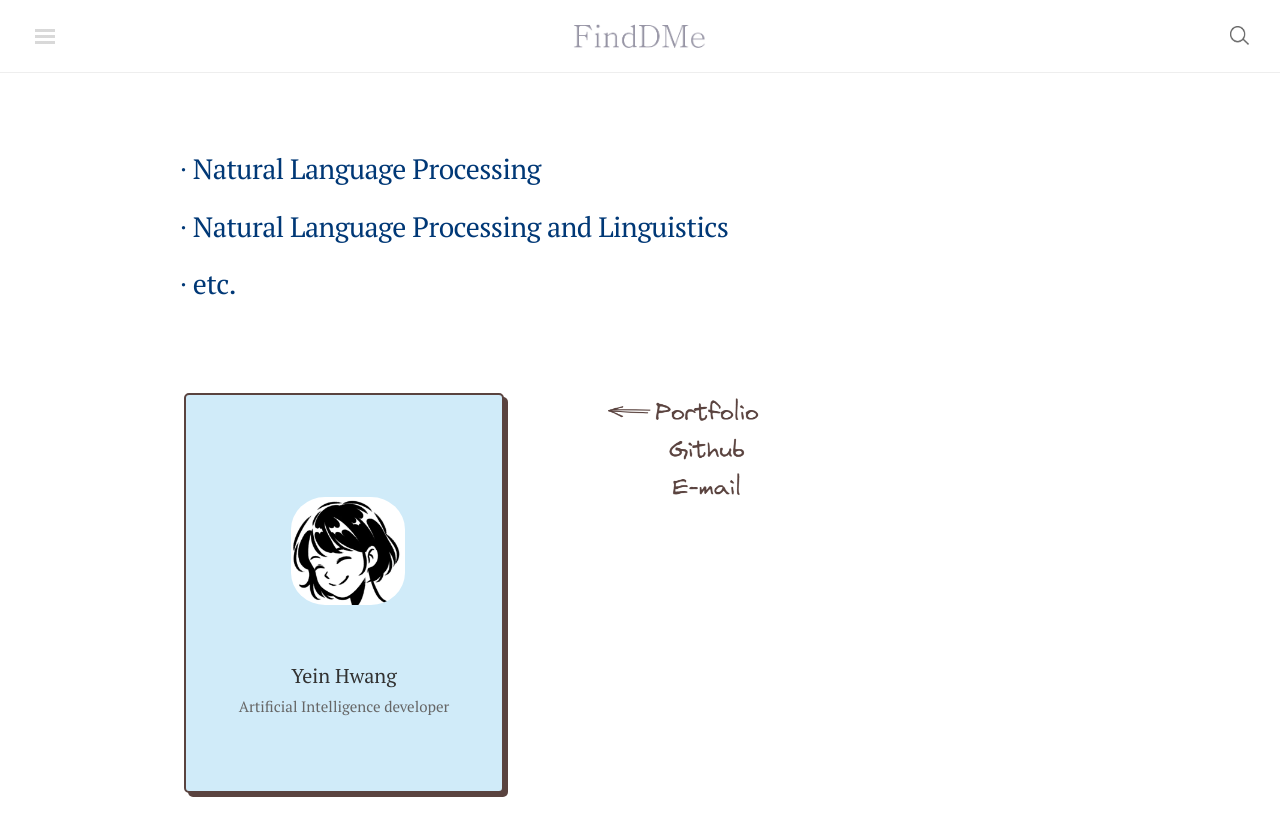
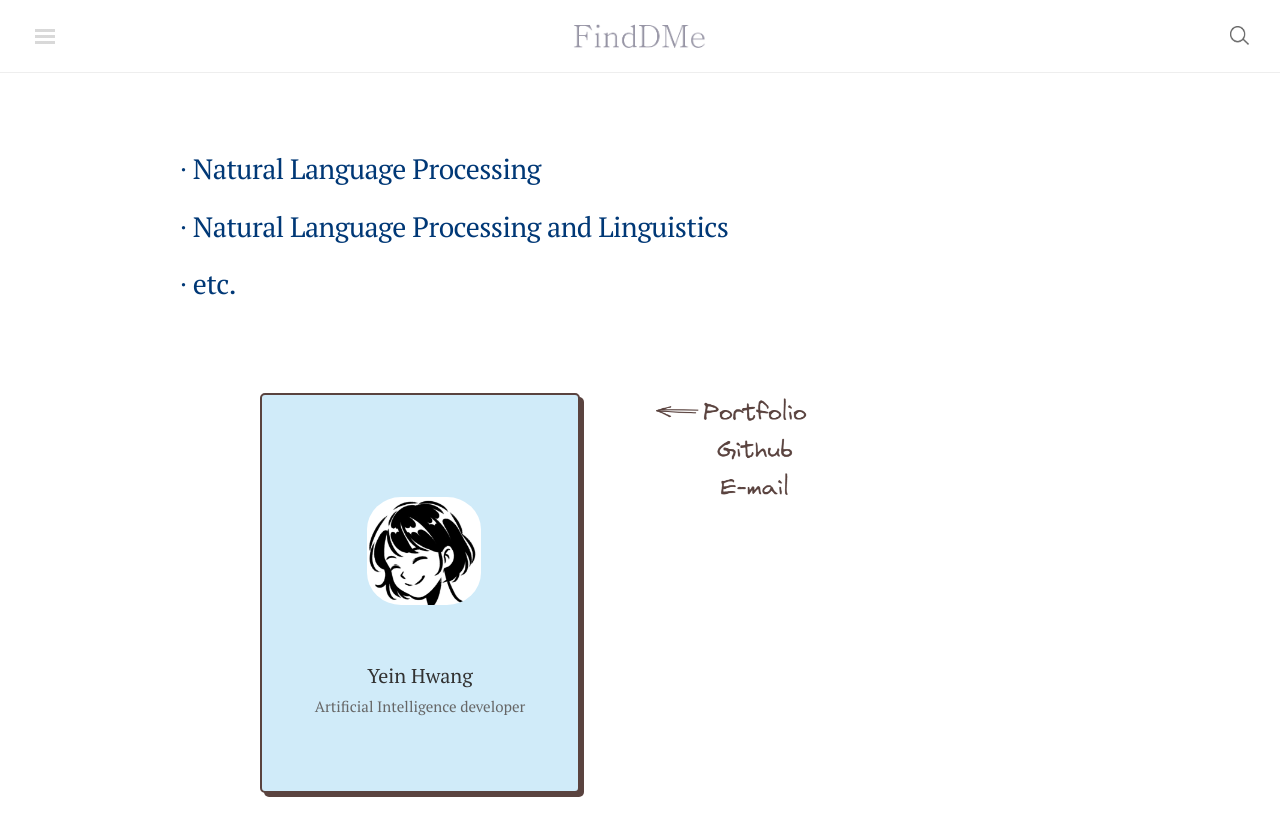
Before and after one commit to finddme/finddme.github.io, a Jekyll site: the page built from index.html, in a window 1280 px wide and 929 px high. Shown: the top 836 px of the window. Built offline with Jekyll 4.4.1, drawn with Linux system fonts in a browser that asks for light colours; nearby versions of some CDN libraries; comment, search, counter and statistics services are not loaded.

Commit message:
Update index.html

```diff
--- a/index.html
+++ b/index.html
@@ -77,7 +77,7 @@ title:   #Categories Home
 <br>
 
 <!-- <div class="hero-portfolio"  style="float: left; width: 40%; overflow-y:hidden; margin-left: 4px;"> -->
-<div class="hero-portfolio"  style="float: right; width: 40%; overflow-y:hidden; margin-right: 128px;">
+<div class="hero-portfolio"  style="float: right; width: 40%; overflow-y:hidden; margin-right: 80px;">
   <img src="https://finddme.github.io/public/p_g_e2.png" />
 </div>
 
@@ -85,7 +85,7 @@ title:   #Categories Home
 <!--       <div class="card" onclick="location.href='https://finddme.github.io/about/';" style=" cursor: pointer; float: right;"> -->
 <!--       <div class="card" onclick="location.href='https://finddme.github.io/blog/portfolio/';" style=" cursor: pointer; float: center; width: 40%; margin-right: 256px;" > -->
 <!--       <div class="card" onclick="location.href='https://finddme.github.io/blog/portfolio/';" style=" cursor: pointer; float: center; margin-right: 256px;" > -->
-      <div class="card" onclick="location.href='https://finddme.github.io/blog/portfolio/';" style=" cursor: pointer; float: center;  margin-left: 4px;" >
+      <div class="card" onclick="location.href='https://finddme.github.io/blog/portfolio/';" style=" cursor: pointer; float: center;  margin-left: 80px;" >
         <div class="card-photo"></div>
         <div class="card-title">Yein Hwang<br>
             <span>Artificial Intelligence developer</span>
```
